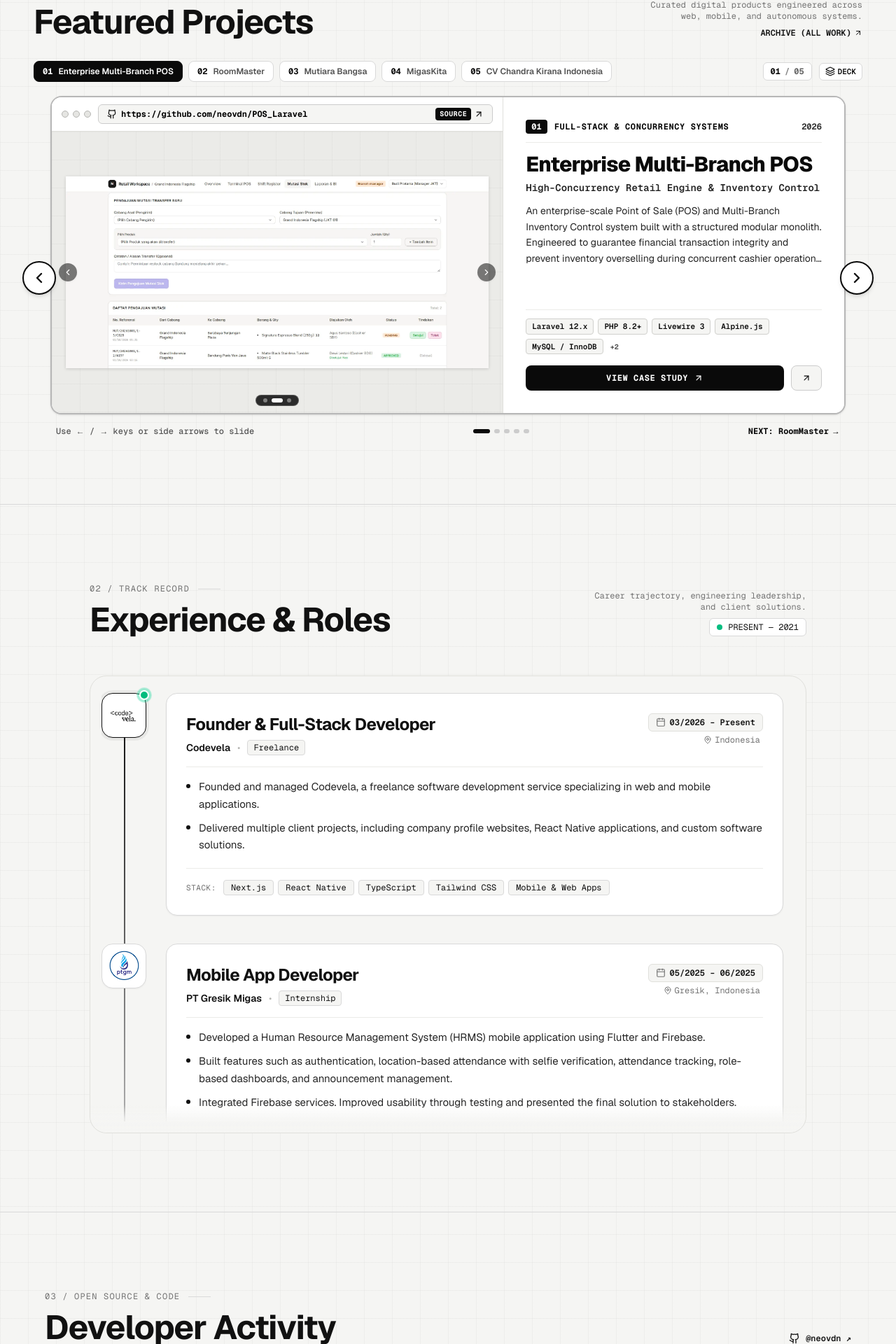
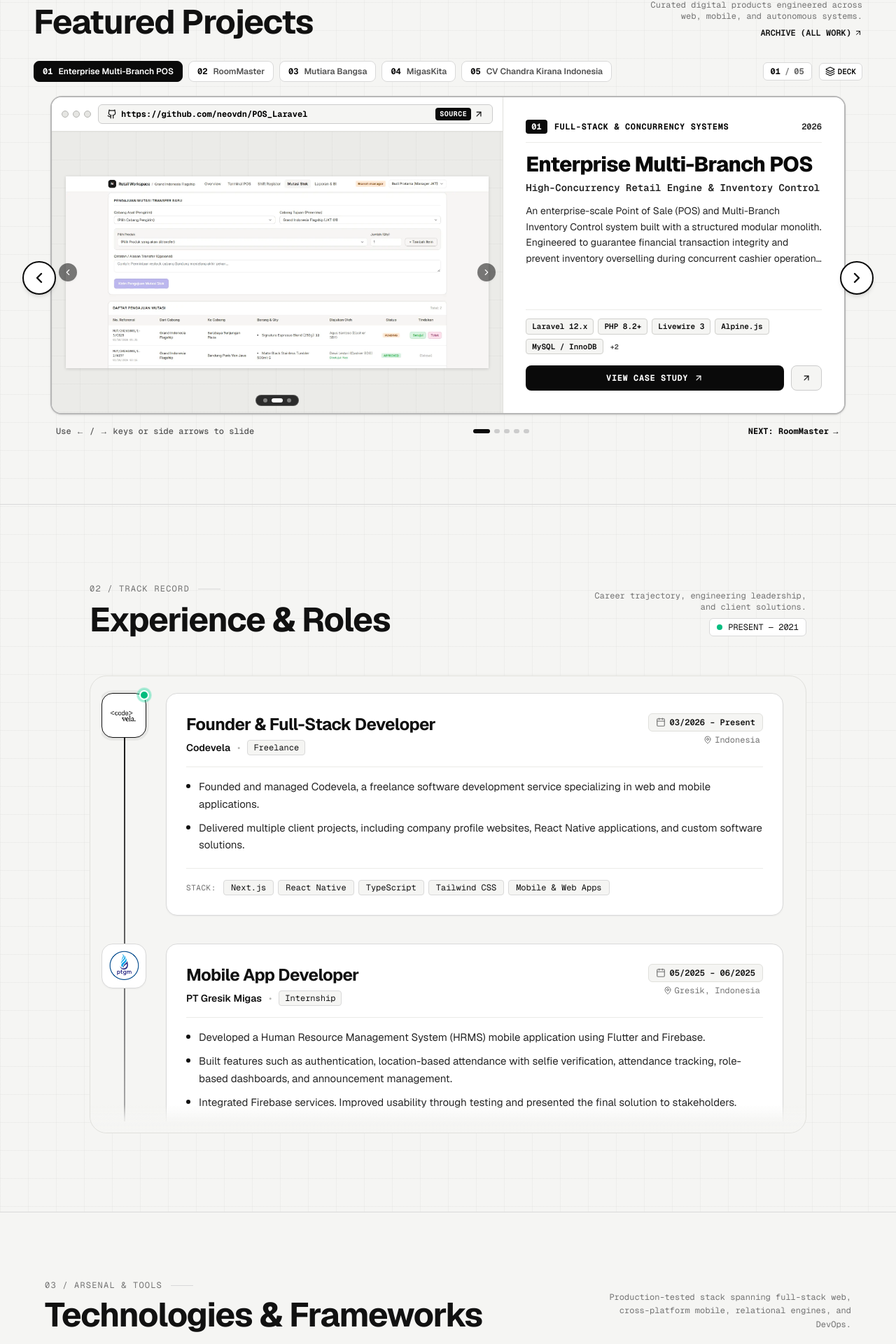
Before and after one commit to neovdn/portofolio, a Next.js app: page / in a window 1280 px wide. Shown: the part 837-2757 px from the top of the page at 70% size. Built offline with nearby package versions, Linux system fonts and the light colour scheme; no server answers.

Commit message:
update techstack

```diff
--- a/package.json
+++ b/package.json
@@ -16,6 +16,7 @@
     "next": "16.3.2",
     "react": "19.2.8",
     "react-dom": "19.2.8",
+    "react-icons": "^5.7.0",
     "tailwind-merge": "^3.6.0"
   },
   "devDependencies": {
--- a/src/app/globals.css
+++ b/src/app/globals.css
@@ -79,3 +79,47 @@
 .backface-hidden {
   backface-visibility: hidden;
 }
+
+/* Automated sliding marquee animations */
+@keyframes marquee-left {
+  0% {
+    transform: translate3d(0, 0, 0);
+  }
+  100% {
+    transform: translate3d(-50%, 0, 0);
+  }
+}
+
+@keyframes marquee-right {
+  0% {
+    transform: translate3d(-50%, 0, 0);
+  }
+  100% {
+    transform: translate3d(0, 0, 0);
+  }
+}
+
+.animate-marquee-left {
+  display: flex;
+  width: max-content;
+  will-change: transform;
+  animation: marquee-left 38s linear infinite;
+}
+
+.animate-marquee-right {
+  display: flex;
+  width: max-content;
+  will-change: transform;
+  animation: marquee-right 38s linear infinite;
+}
+
+.pause-on-hover:hover {
+  animation-play-state: paused;
+}
+
+@media (prefers-reduced-motion: reduce) {
+  .animate-marquee-left,
+  .animate-marquee-right {
+    animation-play-state: paused;
+  }
+}
--- a/src/app/page.tsx
+++ b/src/app/page.tsx
@@ -3,6 +3,7 @@
 import { HeroSection } from "@/components/hero/HeroSection";
 import { WorkSection } from "@/components/work/WorkSection";
 import { ExperienceSection } from "@/components/experience/ExperienceSection";
+import { TechStackSection } from "@/components/stack/TechStackSection";
 import { GithubSection } from "@/components/github/GithubSection";
 import { ContactFooter } from "@/components/contact/ContactFooter";
 import { HomeShell } from "@/components/navigation/HomeShell";
@@ -16,6 +17,7 @@
         <HeroSection />
         <WorkSection />
         <ExperienceSection />
+        <TechStackSection />
         <GithubSection data={githubData} />
       </main>
       <ContactFooter />
--- a/src/components/github/GithubSection.tsx
+++ b/src/components/github/GithubSection.tsx
@@ -22,7 +22,7 @@
           <div>
             <div className="flex items-center gap-3 mb-3">
               <span className="font-mono text-xs text-[#737373] tracking-widest uppercase">
-                03 / OPEN SOURCE &amp; CODE
+                04 / OPEN SOURCE &amp; CODE
               </span>
               <div className="h-[1px] w-8 bg-[#D9D9D9]" />
             </div>
--- a/src/components/navigation/CommandPalette.tsx
+++ b/src/components/navigation/CommandPalette.tsx
@@ -25,6 +25,7 @@
     { id: "nav-hero", label: "Jump to Home / Introduction", category: "Navigation", icon: ArrowRight, action: () => { router.push("/#hero"); onClose(); } },
     { id: "nav-work", label: "Jump to Selected Work", category: "Navigation", icon: ArrowRight, action: () => { router.push("/#work"); onClose(); } },
     { id: "nav-exp", label: "Jump to Experience", category: "Navigation", icon: ArrowRight, action: () => { router.push("/#experience"); onClose(); } },
+    { id: "nav-stack", label: "Jump to Tech Stack & Arsenal", category: "Navigation", icon: ArrowRight, action: () => { router.push("/#stack"); onClose(); } },
     { id: "nav-git", label: "Jump to Developer Activity", category: "Navigation", icon: ArrowRight, action: () => { router.push("/#github"); onClose(); } },
     { id: "nav-contact", label: "Jump to Contact", category: "Navigation", icon: ArrowRight, action: () => { router.push("/#contact"); onClose(); } },
 
--- a/src/components/navigation/Navbar.tsx
+++ b/src/components/navigation/Navbar.tsx
@@ -45,7 +45,7 @@
 
       if (!isHomePage) return;
 
-      const sections = ["hero", "work", "experience", "github", "contact"];
+      const sections = ["hero", "work", "experience", "stack", "github", "contact"];
       const scrollPosition = window.scrollY + 200;
 
       for (const section of sections) {
@@ -68,6 +68,7 @@
   const navItems = [
     { label: "WORK", href: isHomePage ? "#work" : "/#work", id: "work" },
     { label: "EXPERIENCE", href: isHomePage ? "#experience" : "/#experience", id: "experience" },
+    { label: "STACK", href: isHomePage ? "#stack" : "/#stack", id: "stack" },
     { label: "GITHUB", href: isHomePage ? "#github" : "/#github", id: "github" },
     { label: "CONTACT", href: isHomePage ? "#contact" : "/#contact", id: "contact" },
   ];
--- /dev/null
+++ b/src/components/stack/TechStackSection.tsx
@@ -0,0 +1,212 @@
+"use client";
+
+import React, { ComponentType } from "react";
+import {
+  SiNextdotjs,
+  SiReact,
+  SiTypescript,
+  SiTailwindcss,
+  SiLaravel,
+  SiPython,
+  SiFlutter,
+  SiNodedotjs,
+  SiDocker,
+  SiMysql,
+  SiPostgresql,
+  SiSupabase,
+  SiFirebase,
+  SiGithub,
+  SiAlpinedotjs,
+  SiPostman,
+  SiGit,
+} from "react-icons/si";
+
+interface TechItem {
+  name: string;
+  category: string;
+  icon: ComponentType<{ className?: string }>;
+}
+
+const row1Tech: TechItem[] = [
+  {
+    name: "Next.js",
+    category: "Full-Stack Framework",
+    icon: SiNextdotjs,
+  },
+  {
+    name: "React",
+    category: "Web UI Library",
+    icon: SiReact,
+  },
+  {
+    name: "React Native",
+    category: "Mobile Framework",
+    icon: SiReact,
+  },
+  {
+    name: "TypeScript",
+    category: "Typed Language",
+    icon: SiTypescript,
+  },
+  {
+    name: "Tailwind CSS",
+    category: "CSS Framework",
+    icon: SiTailwindcss,
+  },
+  {
+    name: "Laravel",
+    category: "PHP Framework",
+    icon: SiLaravel,
+  },
+  {
+    name: "Python",
+    category: "Language & AI",
+    icon: SiPython,
+  },
+  {
+    name: "Flutter",
+    category: "Mobile Framework",
+    icon: SiFlutter,
+  },
+  {
+    name: "Node.js",
+    category: "JavaScript Runtime",
+    icon: SiNodedotjs,
+  },
+];
+
+const row2Tech: TechItem[] = [
+  {
+    name: "Docker",
+    category: "Containerization",
+    icon: SiDocker,
+  },
+  {
+    name: "MySQL",
+    category: "Relational Database",
+    icon: SiMysql,
+  },
+  {
+    name: "PostgreSQL",
+    category: "Relational Database",
+    icon: SiPostgresql,
+  },
+  {
+    name: "Supabase",
+    category: "Cloud & Backend",
+    icon: SiSupabase,
+  },
+  {
+    name: "Firebase",
+    category: "Cloud Platform",
+    icon: SiFirebase,
+  },
+  {
+    name: "GitHub",
+    category: "Version Control & CI",
+    icon: SiGithub,
+  },
+  {
+    name: "Alpine.js",
+    category: "Frontend Framework",
+    icon: SiAlpinedotjs,
+  },
+  {
+    name: "Git",
+    category: "Version Control",
+    icon: SiGit,
+  },
+  {
+    name: "Postman",
+    category: "API Platform",
+    icon: SiPostman,
+  },
+];
+
+function TechCard({ item }: { item: TechItem }) {
+  const Icon = item.icon;
+
+  return (
+    <div
+      tabIndex={0}
+      role="group"
+      aria-label={`${item.name} (${item.category})`}
+      className="group relative flex items-center gap-3.5 px-4 py-3 sm:px-4.5 sm:py-3.5 bg-[#FFFFFF] border border-[#D9D9D9] hover:border-[#111111] focus:border-[#111111] focus:outline-none focus:ring-1 focus:ring-[#111111] rounded-xl transition-all duration-200 select-none cursor-default shadow-xs hover:shadow-sm w-[215px] sm:w-[235px] shrink-0"
+    >
+      {/* Icon Frame */}
+      <div className="w-10 h-10 rounded-lg bg-[#F5F5F3] border border-[#EBEBE8] flex items-center justify-center shrink-0 group-hover:bg-[#111111] group-hover:border-[#111111] transition-colors duration-200">
+        <Icon className="w-5 h-5 text-[#111111] group-hover:text-[#F5F5F3] transition-colors duration-200" />
+      </div>
+
+      {/* Info Block */}
+      <div className="flex-1 min-w-0">
+        <span className="font-sans text-xs sm:text-sm font-bold text-[#111111] tracking-tight block truncate">
+          {item.name}
+        </span>
+        <span className="font-mono text-[10px] sm:text-[11px] text-[#737373] tracking-tight block truncate mt-0.5">
+          {item.category}
+        </span>
+      </div>
+    </div>
+  );
+}
+
+export function TechStackSection() {
+  // Duplicate arrays to create continuous infinite loops
+  const marqueeRow1 = [...row1Tech, ...row1Tech];
+  const marqueeRow2 = [...row2Tech, ...row2Tech];
+
+  return (
+    <section
+      id="stack"
+      aria-label="Technologies and Frameworks"
+      className="pt-16 pb-12 sm:pt-20 sm:pb-16 lg:pt-24 lg:pb-18 border-t border-[#D9D9D9] bg-[#F5F5F3] overflow-hidden"
+    >
+      <div className="max-w-7xl mx-auto px-6 sm:px-10 lg:px-16 mb-8 sm:mb-10">
+        {/* Section Header */}
+        <div className="flex flex-col sm:flex-row sm:items-end justify-between gap-4">
+          <div>
+            <div className="flex items-center gap-3 mb-2.5">
+              <span className="font-mono text-xs text-[#737373] tracking-widest uppercase">
+                03 / ARSENAL &amp; TOOLS
+              </span>
+              <div className="h-[1px] w-8 bg-[#D9D9D9]" />
+            </div>
+            <h2 className="font-sans text-3xl sm:text-4xl lg:text-5xl font-bold tracking-tight text-[#111111]">
+              Technologies &amp; Frameworks
+            </h2>
+          </div>
+
+          <p className="font-mono text-xs text-[#737373] max-w-sm sm:text-right leading-relaxed">
+            Production-tested stack spanning full-stack web, cross-platform mobile, relational engines, and DevOps.
+          </p>
+        </div>
+      </div>
+
+      {/* Sliding Marquee Tracks Container */}
+      <div className="relative w-full space-y-3.5 sm:space-y-4">
+        {/* Left & Right Soft Vignette Fade Gradients */}
+        <div className="pointer-events-none absolute inset-y-0 left-0 w-12 sm:w-28 bg-gradient-to-r from-[#F5F5F3] to-transparent z-10" />
+        <div className="pointer-events-none absolute inset-y-0 right-0 w-12 sm:w-28 bg-gradient-to-l from-[#F5F5F3] to-transparent z-10" />
+
+        {/* Row 1: Geser Kiri (Marquee Left) */}
+        <div className="overflow-hidden flex">
+          <div className="animate-marquee-left pause-on-hover flex gap-3 sm:gap-4 pl-3 sm:pl-4">
+            {marqueeRow1.map((item, index) => (
+              <TechCard key={`row1-${item.name}-${index}`} item={item} />
+            ))}
+          </div>
+        </div>
+
+        {/* Row 2: Geser Kanan (Marquee Right) */}
+        <div className="overflow-hidden flex">
+          <div className="animate-marquee-right pause-on-hover flex gap-3 sm:gap-4 pl-3 sm:pl-4">
+            {marqueeRow2.map((item, index) => (
+              <TechCard key={`row2-${item.name}-${index}`} item={item} />
+            ))}
+          </div>
+        </div>
+      </div>
+    </section>
+  );
+}
--- a/src/data/portfolioData.ts
+++ b/src/data/portfolioData.ts
@@ -8,13 +8,13 @@
     "Engineering thoughtful web applications, cross-platform mobile experiences, and autonomous AI systems with a deep focus on craftsmanship, performance, and user experience.",
   location: "Indonesia",
   timezone: "GMT+7 (WIB)",
-  email: "bernhardthneo@gmail.com",
+  email: "neovideanx@gmail.com",
   availability: "Available for projects",
   socials: {
     github: "https://github.com/neovdn",
     linkedin: "https://www.linkedin.com/in/bernhardthneo/",
     instagram: "https://instagram.com/neovdn",
-    email: "mailto:bernhardthneo@gmail.com",
+    email: "mailto:neovideanx@gmail.com",
   },
 };
 
```
Also changed, not shown: src/components/contact/ContactFooter.tsx (+6 -1 lines), 1 other file (tests, documents, lock files or other folders).
